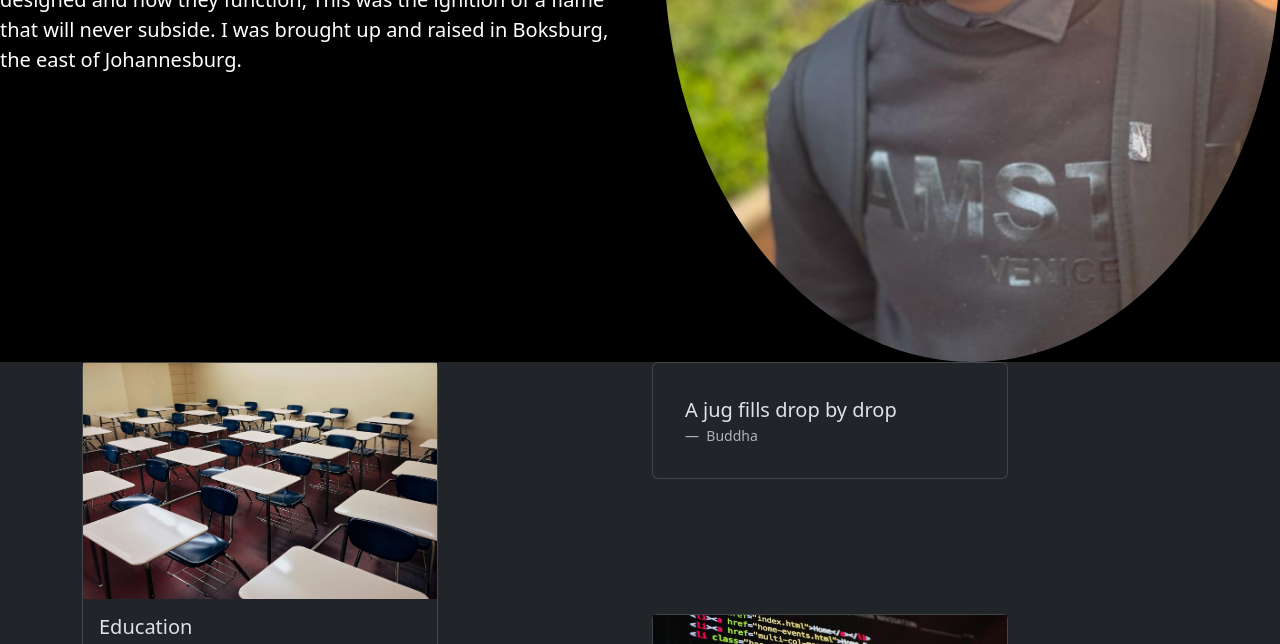
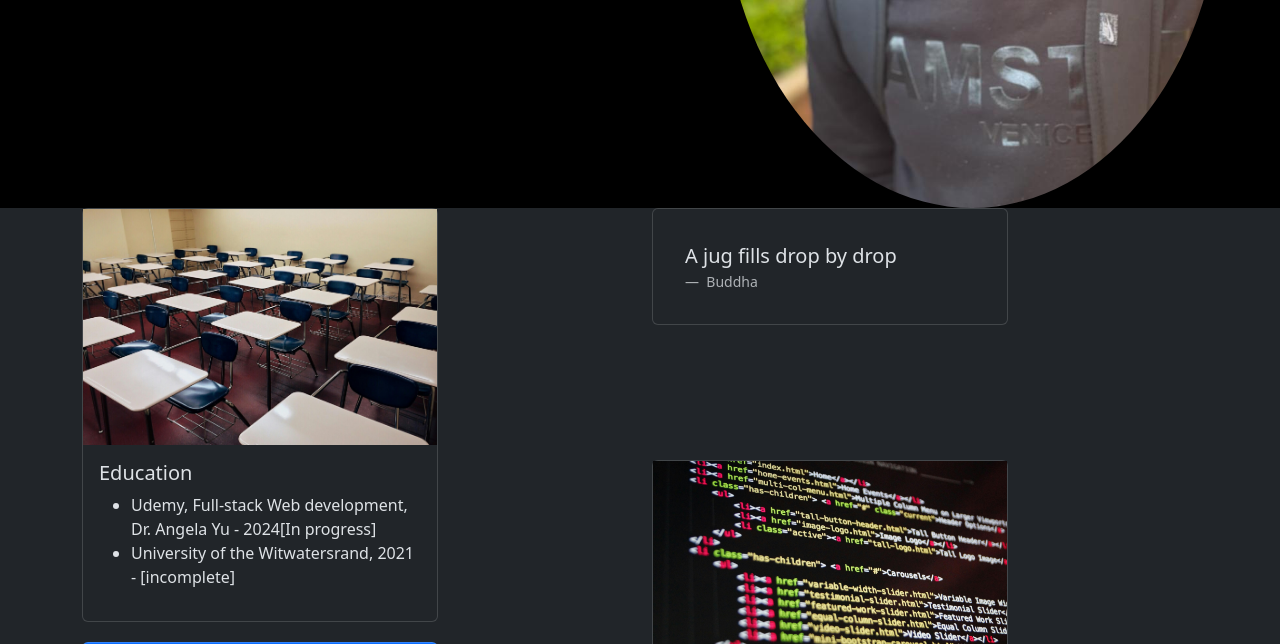
Before and after one commit to Icarus9Maximus/html-portfolio, a plain HTML site: page index.html in a window 1280 px wide. Shown: the part 507-1151 px from the top of the page. Drawn offline with nearby package versions, Linux system fonts and the light colour scheme.

Commit message:
Update index.html
Style: resized the image to maintain aspect ratio.
Changed the image size from:
<img src="./Assets/photoWits.jpg" class="d-block mx-lg-auto img-fluid image" alt="My profile picture" width="700" height="500" loading="lazy">

to:
<img src="./Assets/photoWits.jpg" class="d-block mx-lg-auto img-fluid image" alt="My profile picture" width="500" height="500" loading="lazy">

```diff
--- a/index.html
+++ b/index.html
@@ -13,7 +13,7 @@
 <body>
   <div class="row flex-lg-row-reverse align-items-center g-5 pt-5 first">
     <div class="col-10 col-sm-8 col-lg-6">
-      <img src="./Assets/photoWits.jpg" class="d-block mx-lg-auto img-fluid image" alt="My profile picture" width="700" height="500" loading="lazy">
+      <img src="./Assets/photoWits.jpg" class="d-block mx-lg-auto img-fluid image" alt="My profile picture" width="500" height="500" loading="lazy">
     </div>
     <div class="col-lg-6">
       <h1 class="display-5 fw-bold lh-1 mb-3">&lt; Boikano &gt;&lt;/Ranape&gt;</h1>
```
